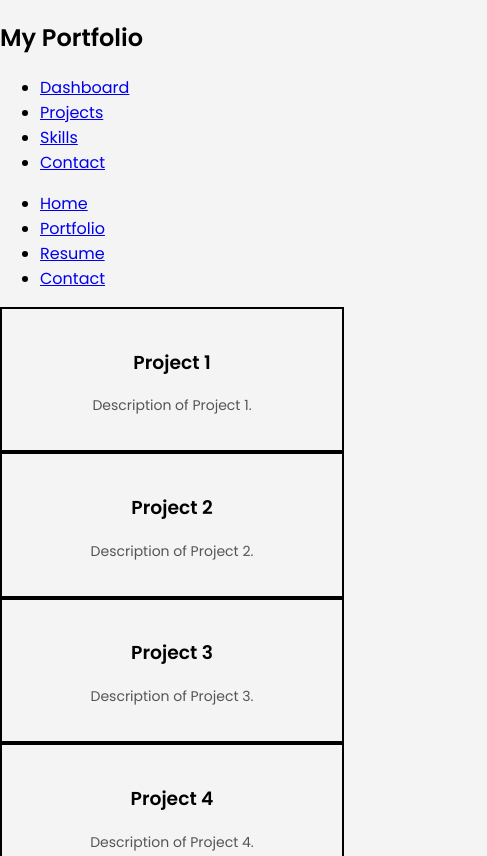
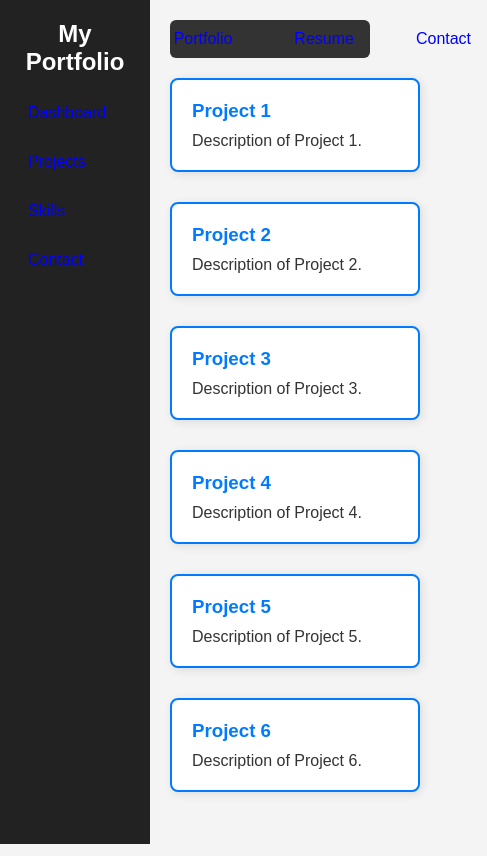
Before and after one commit to Viswabala16/task3bostonnextecch, a plain HTML site: page index.html in a window 390 px wide. Shown: the top 856 px of the page, 487 px wide, since content can reach past the window. Drawn offline with Linux system fonts and the light colour scheme.

Commit message:
Update style.css

```diff
--- a/style.css
+++ b/style.css
@@ -1,102 +1,156 @@
-@import url('https://fonts.googleapis.com/css2?family=Poppins:wght@200;300;400;500;600&display=swap');
-body {
-    font-family: 'Poppins', sans-serif;
+
+* {
   margin: 0;
   padding: 0;
+  border: 0;
+  box-sizing: border-box;
+}
+
+body {
+  font-family: Arial, sans-serif;
   background-color: #f4f4f4;
 }
-.container{
-    width: 100%;
-    max-width: 1200px;
-    display: flex;
-    background-color: #e3e6e6;
+
+
+.sidebar {
+  position: fixed;
+  top: 0;
+  left: 0;
+  width: 200px;
+  height: 100vh;
+  background-color: #222;
   color: white;
   padding: 20px;
-    text-align: center;
-    max-width: 100%;
-
-}
-.head{
-    position: relative;
-    left: 20%;
+  overflow-y: auto;
+  z-index: 1000;
 }
 
-.list ul{
+.sidebar h2 {
+  text-align: center;
+  margin-bottom: 20px;
+}
+
+.sidebar ul {
+  list-style: none;
+}
+
+.sidebar li {
+  margin: 15px 0;
+}
+
+.sidebar a {
+  color: #fff;
+  text-decoration: none;
+  display: block;
+  padding: 8px;
+  border-radius: 4px;
+  transition: background 0.3s;
+}
+
+.sidebar a:hover {
+  background-color: #444;
+}
+
+
+.main-content {
+  margin-left: 200px;
+  padding: 20px;
+  min-height: 100vh;
+}
+
+
+.navbar {
+  background-color: #333;
+  margin-bottom: 20px;
+  border-radius: 6px;
+}
+
+.navbar ul {
   display: flex;
-    flex-direction: row;
-    justify-content:space-between;
-    gap: 30px;
-    list-style-type: none;
-    margin: 0;
-    padding:0 ;
+  justify-content: center;
+  list-style: none;
+  padding: 10px 0;
 }
-.list ul li{
-    position: relative;
-    left: 450px;
-    top: 29px;
+
+.navbar li {
+  margin: 0 15px;
 }
-.list-top{
-    color: rgb(97, 96, 96);
+
+.navbar a {
+  color: white;
   text-decoration: none;
+  padding: 8px 16px;
+  border-radius: 4px;
+  transition: background 0.3s;
 }
-.login{
-    position: absolute;
-    top: 36px;
-    right: 80px;
+
+.navbar a:hover {
+  background-color: #555;
 }
-.login img{
-    position: relative;
-    top: 9.5px;
+
+a:link {
+  color: #00f;
 }
-.login a{
-    color: rgb(55, 165, 234);
-    text-decoration: none;
+a:visited {
+  color: #551a8b;
 }
-.bgimg{
-    background-repeat: none;
-    background-size: cover;
-    opacity: .5;
+a:hover {
+  color: #ff6600;
 }
-.middle{
-    color: black;
+a:active {
+  color: red;
 }
-.card-wrapper {
+
+
+.cards-container {
   display: flex;
   flex-wrap: wrap;
-      gap: 20px;
-      justify-content: center;
+  gap: 30px;
+  justify-content: space-between;
+}
+
+
+.card {
+  background-color: #fff;
+  border: 2px solid #007bff;
+  border-radius: 8px;
+  padding: 20px;
+  width: 30%;
+  min-width: 250px;
+  box-shadow: 2px 2px 10px rgba(0, 0, 0, 0.1);
+}
+
+.card h3 {
+  margin-bottom: 10px;
+  color: #007bff;
+}
+
+.card p {
+  color: #333;
+}
+
+
+@media (max-width: 900px) {
+  .card {
+    width: 45%;
+  }
+}
+
+@media (max-width: 600px) {
+  .sidebar {
+    width: 150px;
+  }
+
+  .main-content {
+    margin-left: 150px;
+  }
+
+  .cards-container {
+    flex-direction: column;
+    align-items: center;
   }
 
   .card {
-      border: 2px solid black;
-      padding: 20px;
-      width: 300px;
-      text-align: center;
+    width: 90%;
   }
-
-    .card h2 {
-      font-size: 20px;
-      letter-spacing: 2px;
 }
-
-    .card p {
-      font-size: 14px;
-      color: #555;
-    }
-
-    .card .time-price {
-      margin: 10px 0;
-      font-weight: bold;
-    }
-
-    .card button {
-      background-color: black;
-      color: white;
-      padding: 10px 20px;
-      border: none;
-      cursor: pointer;
-    }
-
-    .card button:hover {
-      background-color: #333;
-    }
```
Lines whose indentation alone changed are shown as unchanged.
